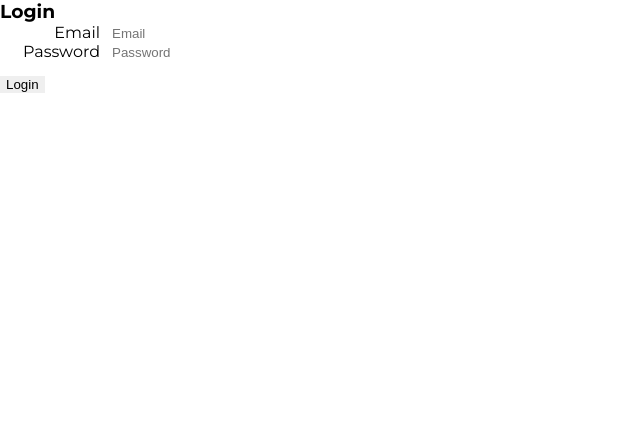
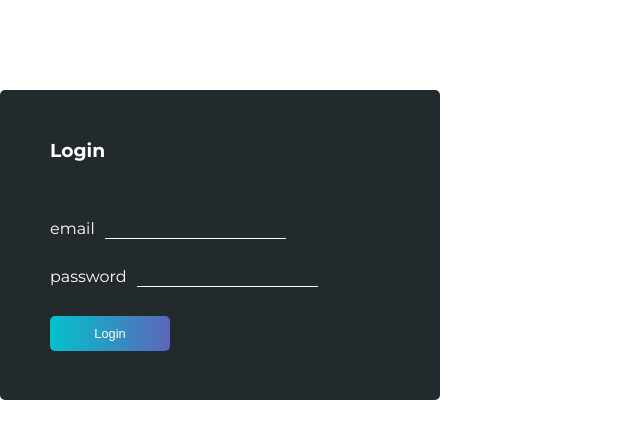
Before and after one commit to dallen4/next-personal, a Next.js app: page /login in a window 1280 px wide. Shown: the top 438 px of the page, without its empty margins (0-640 px from the left). Built offline with nearby package versions, Linux system fonts and the light colour scheme.

Commit message:
update LoginForm styles, implement new TextInput component

```diff
--- a/components/forms/LoginForm.js
+++ b/components/forms/LoginForm.js
@@ -1,9 +1,12 @@
 import React, { Component } from 'react';
 import PropTypes from 'prop-types';
+import validator from 'validator';
 import { Mutation } from 'react-apollo';
+import Button from '../Button';
+import TextInput from '../TextInput';
+import { writePalette } from '../../styles/colors';
 import { LOGIN } from '../../lib/mutations/user';
 import { styles } from './styles';
-import validator from 'validator';
 
 class LoginForm extends Component {
 
@@ -26,20 +29,15 @@ class LoginForm extends Component {
         onAuthComplete: PropTypes.func.isRequired,
     };
 
-    handleEmail(event) {
-        this.setState({ email: event.target.value });
-    }
+    handleEmail = (email) => this.setState({ email });
 
-    validateEmail() {
-        let { email } = this.state;
-        let isEmail = validator.isEmail(email);
-        let isValid = email.endsWith('@the-allen-group.com');
-        this.setState({ isValidEmail: isEmail && isValid });
-    }
+    validateEmail = email => {
+        let isValidEmail = validator.isEmail(email);
+        this.setState({ isValidEmail });
+        return isValidEmail;
+    };
 
-    handlePassword(event) {
-        this.setState({ password: event.target.value });
-    }
+    handlePassword = password => this.setState({ password });
 
     render() {
 
@@ -53,75 +51,52 @@ class LoginForm extends Component {
                     password,
                 }}
                 onCompleted={data => this.props.onAuthComplete(data.login)}
-                onError={error => {console.log(error)}}
+                onError={error => console.error(error)}
 
             >
                 {(mutation, { loading, error }) => (
-                    <div className='formWrapper'>
+                    <div
+                        style={{
+                            marginTop: '90px',
+                            padding: '35px',
+                            paddingLeft: '50px',
+                            paddingRight: '50px',
+                            borderRadius: '5px',
+                            display: 'flex',
+                            flexDirection: 'column',
+                            justifyContent: 'space-around',
+                            height: '240px',
+                            width: '340px',
+                            backgroundColor: writePalette.green,
+                        }}
+                    >
 
-                        <h3>Login</h3>
+                        <h3 style={{ color: writePalette.white }} >Login</h3>
 
-                        {error && (
-                            <p>
-                                {error.message.replace('GraphQL error: ', '')}
-                            </p>
-                        )}
+                        <p style={{ color: 'red', fontSize: '0.9rem' }} >
+                            {error && error.message.replace('GraphQL error: ', '')}
+                        </p>
 
-                        <form
-                            onSubmit={event => {
-                                event.preventDefault();
-                                mutation();
-                            }}
-                        >
+                        <TextInput
+                            ref={ref => this.emailInput = ref}
+                            label={'email'}
+                            onChange={this.handleEmail}
+                            validateInput={this.validateEmail}
+                            errorMsg={'invalid email provided'}
+                        />
 
-                            <label style={{
-                                width:'100px',
-                                clear:'left',
-                                textAlign:'right',
-                                paddingRight:'10px',
-                                float: 'left',
-                            }} >
-                                Email
-                            </label>
-                                <input type='email'
-                                    required
-                                    placeholder='Email'
-                                    name='email'
-                                    autoComplete='off'
-                                    value={email}
-                                    onChange={this.handleEmail}
-                                    onBlur={this.validateEmail} />
-                            {!isValidEmail && (
-                                <p>Invalid email provided</p>
-                            )}
-                            <br />
-                            <label style={{
-                                width:'100px',
-                                clear:'left',
-                                textAlign:'right',
-                                paddingRight:'10px',
-                                float: 'left',
-                            }} >
-                                Password
-                            </label>
-                                <input type='password'
-                                    required
-                                    placeholder='Password'
-                                    name='pwd'
-                                    autoComplete='off'
-                                    value={password}
-                                    onChange={this.handlePassword} />
-                            <br />
-                            <button
-                                disabled={loading || !isValidEmail}
-                                className='button'
-                                style={{ marginTop: '15px' }}
-                                onClick={mutation}
-                            >
-                                {loading ? 'Loading...' : 'Login'}
-                            </button>
+                        <TextInput
+                            ref={ref => this.passwordInput = ref}
+                            label={'password'}
+                            onChange={this.handlePassword}
+                            errorMsg={'password cannot be empty'}
+                        />
 
-                        </form>
+                        <Button
+                            label={loading ? 'Loading...' : 'Login'}
+                            onClick={mutation}
+                            disabled={loading || !isValidEmail}
+                        />
                     </div>
                 )}
             </Mutation>
--- a/components/forms/styles.js
+++ b/components/forms/styles.js
@@ -3,7 +3,7 @@ import { homePalette } from '../../styles/colors';
 
 const styles = {
     formWrapper: {
-        backgroundColor: 'red',
+        backgroundColor: homePalette.gray,
         height: '300px',
         padding: '30px',
         borderRadius: '10px'
```
